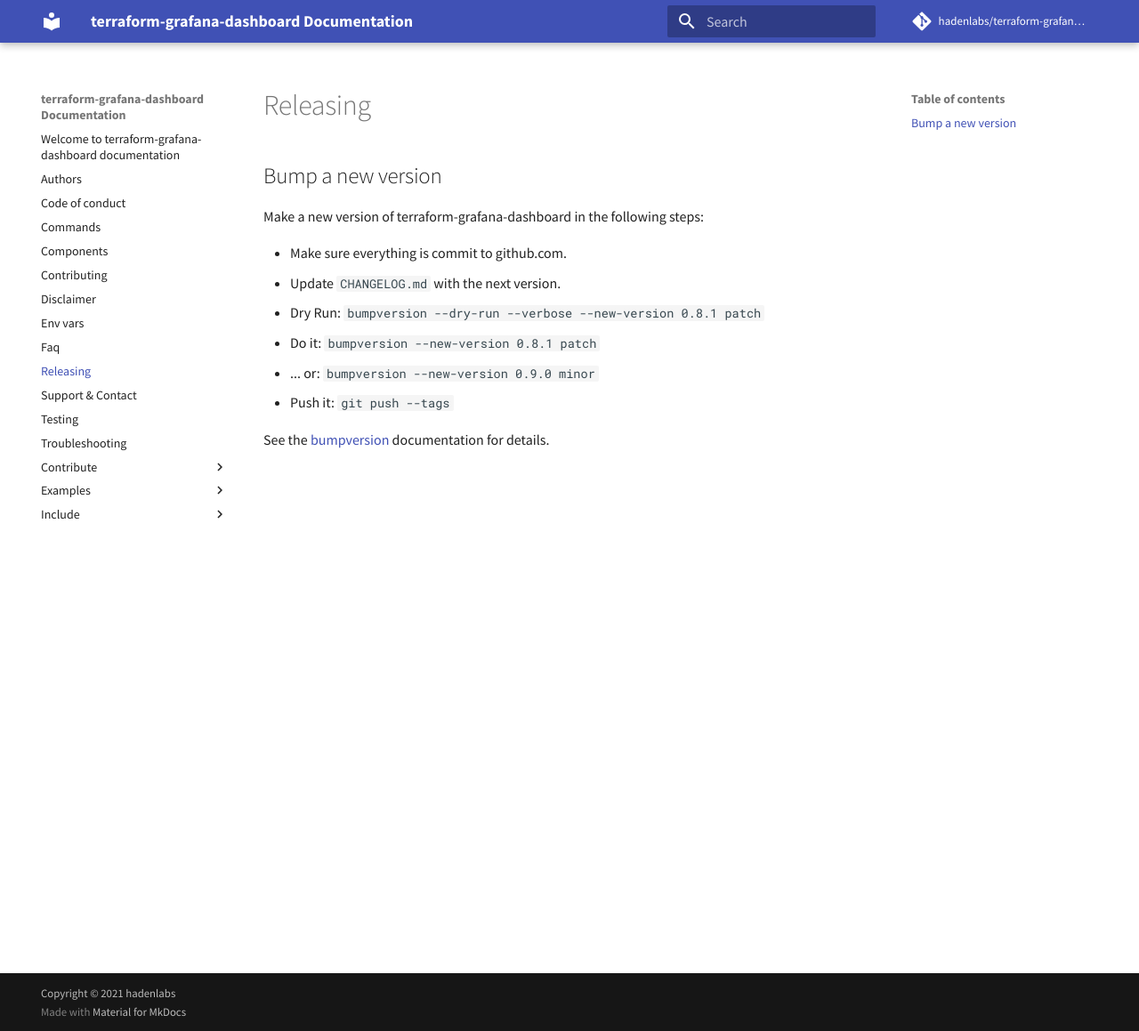
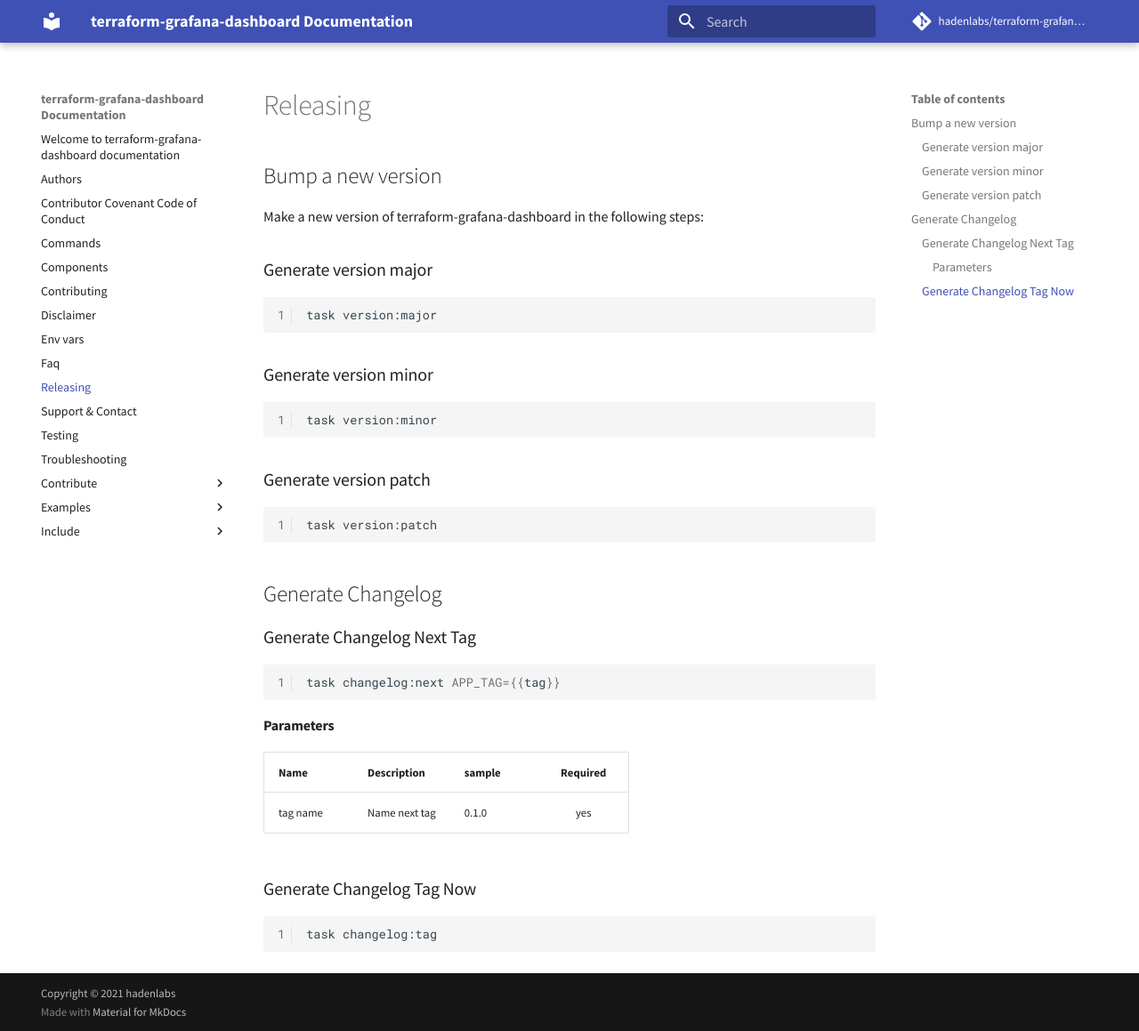
Before and after one commit to hadenlabs/terraform-grafana-dashboard, an MkDocs documentation site: the page built from docs/releasing.md, in a window 1280 px wide and 1159 px high. Shown: the whole window at 89% size. Built offline with MkDocs 1.6.1 and Material for MkDocs 9.7.7, drawn with Linux system fonts in a browser that asks for light colours; comment, search, counter and statistics services are not loaded.

Commit message:
docs: clean configuration confluence (#3)

````diff
--- a/docs/commands.md
+++ b/docs/commands.md
@@ -74,3 +74,53 @@ task terragrunt:module:destroy REGION=us-east-1 STAGE=core MODULE=repository_esl
 ```bash
 task terragrunt:state REGION=us-east-1 STAGE=core COMMAND=list
 ```
+
+### Confluence
+
+#### Sync Markdown with confluence
+
+```{.bash}
+task mark:sync
+```
+
+### Diagrams
+
+#### Publish diagrams
+
+```{.bash}
+task diagrams:publish
+```
+
+### Changelog
+
+#### Generate Changelog Next Tag
+
+```{.bash}
+task changelog:next APP_TAG={{tag name}}
+```
+
+#### Parameters
+
+| Name     | Description   | sample | Required |
+| -------- | ------------- | ------ | :------: |
+| tag name | Name next tag | 0.1.0  |   yes    |
+
+### Version
+
+#### Version Major
+
+```{.bash}
+task version:major
+```
+
+#### Version Minor
+
+```{.bash}
+task version:minor
+```
+
+#### Version Patch
+
+```{.bash}
+task version:patch
+```
--- a/docs/releasing.md
+++ b/docs/releasing.md
@@ -14,12 +14,40 @@
 
 Make a new version of terraform-grafana-dashboard in the following steps:
 
-- Make sure everything is commit to github.com.
-- Update `CHANGELOG.md` with the next version.
+### Generate version major
 
-- Dry Run: `bumpversion --dry-run --verbose --new-version 0.8.1 patch`
-- Do it: `bumpversion --new-version 0.8.1 patch`
-- \... or: `bumpversion --new-version 0.9.0 minor`
-- Push it: `git push --tags`
+```bash
+task version:major
+```
 
-See the [bumpversion](https://pypi.org/project/bumpversion/) documentation for details.
+### Generate version minor
+
+```bash
+task version:minor
+```
+
+### Generate version patch
+
+```bash
+task version:patch
+```
+
+## Generate Changelog
+
+### Generate Changelog Next Tag
+
+```bash
+task changelog:next APP_TAG={{tag}}
+```
+
+#### Parameters
+
+| Name     | Description   | sample | Required |
+| -------- | ------------- | ------ | :------: |
+| tag name | Name next tag | 0.1.0  |   yes    |
+
+### Generate Changelog Tag Now
+
+```bash
+task changelog:tag
+```
````
Also changed, not shown: docs/code_of_conduct.md (+1 -9 lines).
